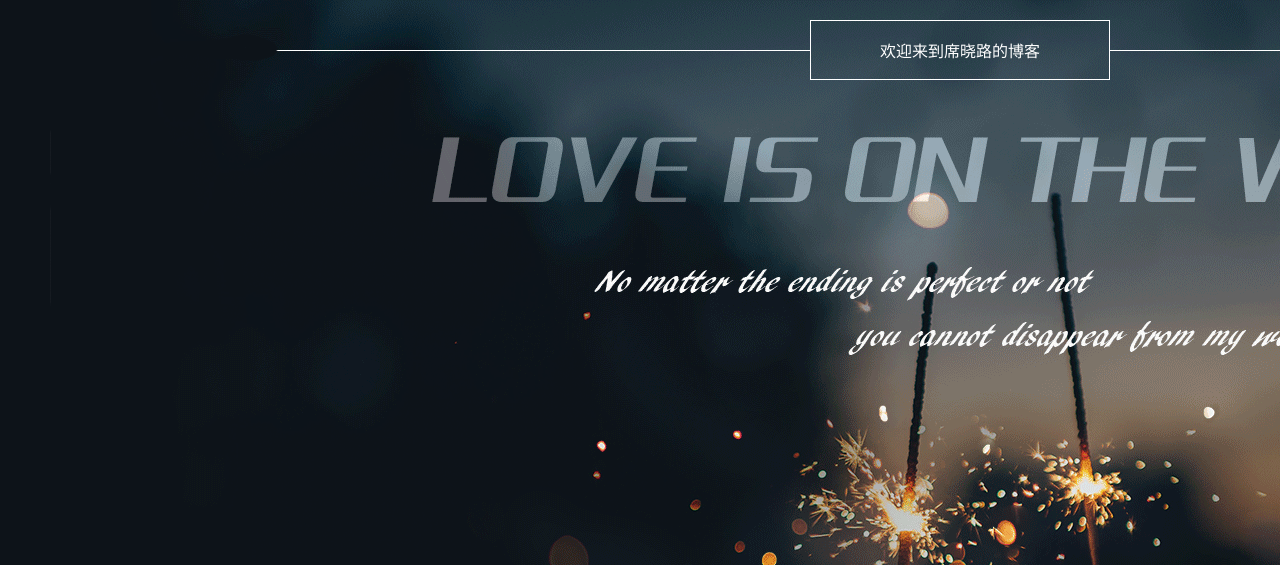
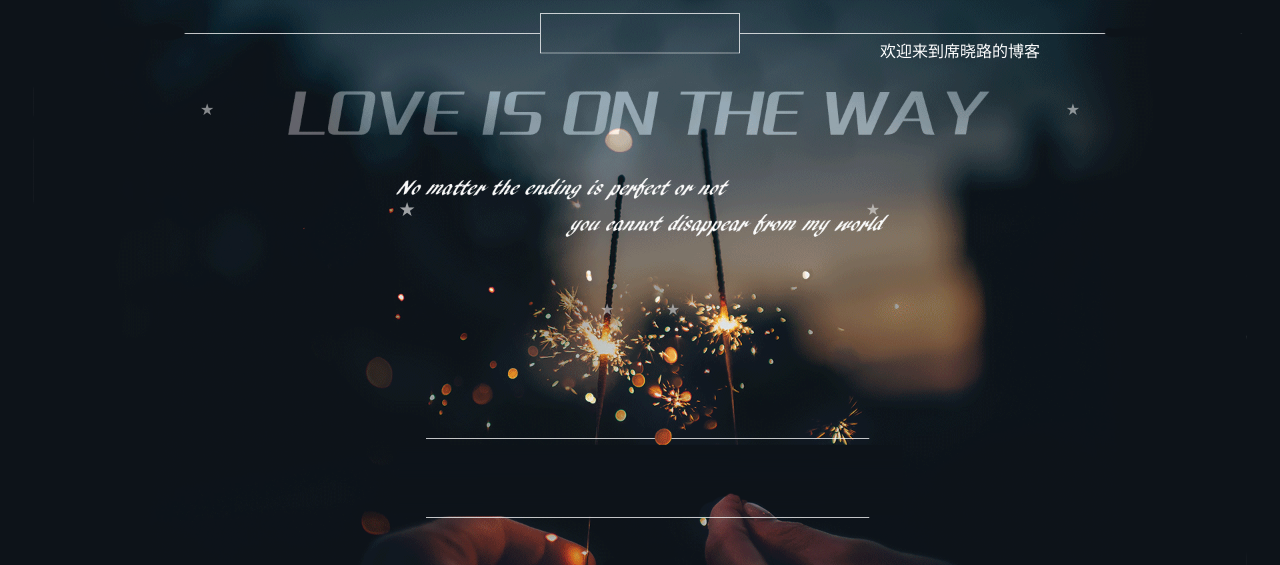
Before and after one commit to xizhuangyuan/ILoveyou, a website built with webpack: page src/index/index.html in a window 1280 px wide. Shown: the top 565 px of the page. Built offline with nearby package versions, Linux system fonts and the light colour scheme.

Commit message:
修改了部分文件

```diff
--- a/src/home/home.js
+++ b/src/home/home.js
@@ -2,8 +2,8 @@ import Ani from '../../pub/js/ani';
 import Translate from '../../pub/js/TransLste';
 import Transparency from '../../pub/js/transparency';
 import rount from '../article-rount';
-let animate1 = Ani.create().use(Transparency).mount(document.getElementsByClassName('tit')[0]);
-let animate2 = Ani.create().use(Translate).mount(document.getElementsByClassName('header-center-right_div1_text')[0]);
+Ani.create().use(Transparency).mount(document.getElementsByClassName('tit')[0]); // 动画
+Ani.create().use(Translate).mount(document.getElementsByClassName('header-center-right_div1_text')[0]); // 动画
 var size = 160;        // 多少个字符换行
 var odiv = document.querySelector('.main-center-left');     // 父节点
 var idiv = odiv.querySelector('.template');    //  克隆子节点
@@ -27,14 +27,12 @@ function addtext(text) {
     }
 
     newdiv.querySelector('.btn').querySelector('.details').onclick = function (e) {
-        var a = e.target.parentNode.parentNode.querySelector('h2').dataset.id;
         e.target.parentNode.parentNode.querySelector('.text').innerHTML = text.article.replace(/\n/g, '<br>');
         e.target.parentNode.querySelector('.away').style.display = 'inline-block'
         e.target.style.display = 'none';
     }
 
     newdiv.querySelector('.btn').querySelector('.away').onclick = function (e) {
-        var a = e.target.parentNode.parentNode.querySelector('h2').dataset.id;
         e.target.parentNode.parentNode.querySelector('.text').innerHTML = text.article.ellipsis(size);
         e.target.parentNode.querySelector('.details').style.display = 'inline-block'
         e.target.style.display = 'none'
--- a/src/home/home.less
+++ b/src/home/home.less
@@ -108,12 +108,18 @@ h2{
     // display: -webkit-box;
     // -webkit-line-clamp: 3;
     // -webkit-box-orient: vertical;
+    & h2{
+        margin-top: 10px;
+        margin-bottom: 10px;
+    }
     & h2::before{
         padding-right: 10px;
         content: '//';
         color: #9ddcff;
     }
+
 }
+
 .main-center-right{
     width: 300px;
     box-shadow: 8px -2px 5px -6px #ccc inset;
@@ -148,6 +154,13 @@ h2{
     display: none;
 }
 .addbtn{
+    float: left;
     cursor: pointer;
     text-align: center;
+    width: 100%;
+    margin-top: 20px;
 }
+.left{
+    width: 700px;
+    float: left;
+}
--- a/src/index/index.html
+++ b/src/index/index.html
@@ -1,11 +1,13 @@
 <!DOCTYPE html>
 <html lang="en">
+
 <head>
     <meta charset="UTF-8">
     <meta http-equiv="X-UA-Compatible" content="IE=edge">
     <meta name="viewport" content="width=device-width, initial-scale=1.0">
     <title>Document</title>
 </head>
+
 <body>
     <div id="wrap">
         <div class="title">
@@ -14,6 +16,15 @@
         <div class="btn">
             点击进入...
         </div>
+        <div class="stars">
+            <span>&#9733;</span>
+            <span>&#9733;</span>
+            <span>&#9733;</span>
+            <span>&#9733;</span>
+            <span>&#9733;</span>
+            <span>&#9733;</span>
+        </div>
     </div>
 </body>
+
 </html>
--- a/src/index/index.js
+++ b/src/index/index.js
@@ -6,6 +6,32 @@ import Transparency from '../../pub/js/transparency';
 import Translate from '../../pub/js/TransLste';
 let animate1 = Ani.create().use(Transparency).mount(document.getElementsByClassName('btn')[0]);
 let animate2 = Ani.create().use(Translate).mount(document.getElementsByClassName('title')[0]);
-document.querySelector('.btn').onclick = function(){
+document.querySelector('.btn').onclick = function () {
     window.location.href = 'http://localhost:8080/home.html';
 }
+let num = 0;
+function addclass() {
+    return new Promise((resolve, reject) => {
+        setTimeout(() => {
+            num = parseInt(Math.random()*5);
+            document.querySelector('.stars').children[num].classList.add('shan');
+            resolve();
+        }, 1000);
+    })
+}
+
+function removeclass() {
+    return new Promise((resolve, reject) => {
+        setTimeout(() => {
+            document.querySelector('.stars').children[num].classList.remove('shan');
+            resolve();
+        }, 1000);
+    })
+}
+
+setInterval(() => {
+    (async function () {
+        await addclass();
+        await removeclass();
+    })();
+}, 1000);
--- a/src/index/index.less
+++ b/src/index/index.less
@@ -4,9 +4,9 @@ body{
 }
 #wrap{
     position: relative;
-    width: 100%;
     height: 100vh;
     background-image: url(../../index.png);
+    background-size: 100%;
 }
 .title{
     position: absolute;
@@ -31,7 +31,7 @@ body{
 
 .btn{
     position: absolute;
-    top: 71vh;
+    top: 75vh;
     left: 900px;
     color: white;
     font-size: 36px;
@@ -51,3 +51,52 @@ body{
         margin-left: 0;
     }
 }
+
+
+.stars{
+    position: relative;
+}
+.stars span{
+    display: inline-block;
+    position: absolute;
+    /* 使星星模糊一点 */
+    opacity: 0.5;
+    color: white;
+    /* 动画名称 动画时间  速度  开始时间 次数 */
+    // box-shadow: 1px 1px 5px 5px inset;
+}
+.shan{
+    animation: blinking 1s linear;
+    animation-iteration-count: infinite;
+}
+/* blinking : 闪烁 */
+@keyframes blinking{
+    0%,100%{opacity: 0.5;}
+    50%{
+      /* 星星大小放大 1.5倍 */
+      transform: scale(2);opacity: 1;}
+}
+.stars span:nth-child(1){
+    top: 100px;
+    left: 200px;
+}
+.stars span:nth-child(2){
+    top: 100px;
+    right: 200px;
+}
+.stars span:nth-child(3){
+    top: 200px;
+    left: 400px;
+}
+.stars span:nth-child(4){
+    top: 200px;
+    right: 400px;
+}
+.stars span:nth-child(5){
+    top: 300px;
+    left: 600px;
+}
+.stars span:nth-child(6){
+    top: 300px;
+    right: 600px;
+}
```
Also changed, not shown: docs/home.html (+1 -1 lines), docs/index.html (+1 -1 lines), src/home/home.html (+6 -2 lines), 8 other files.
